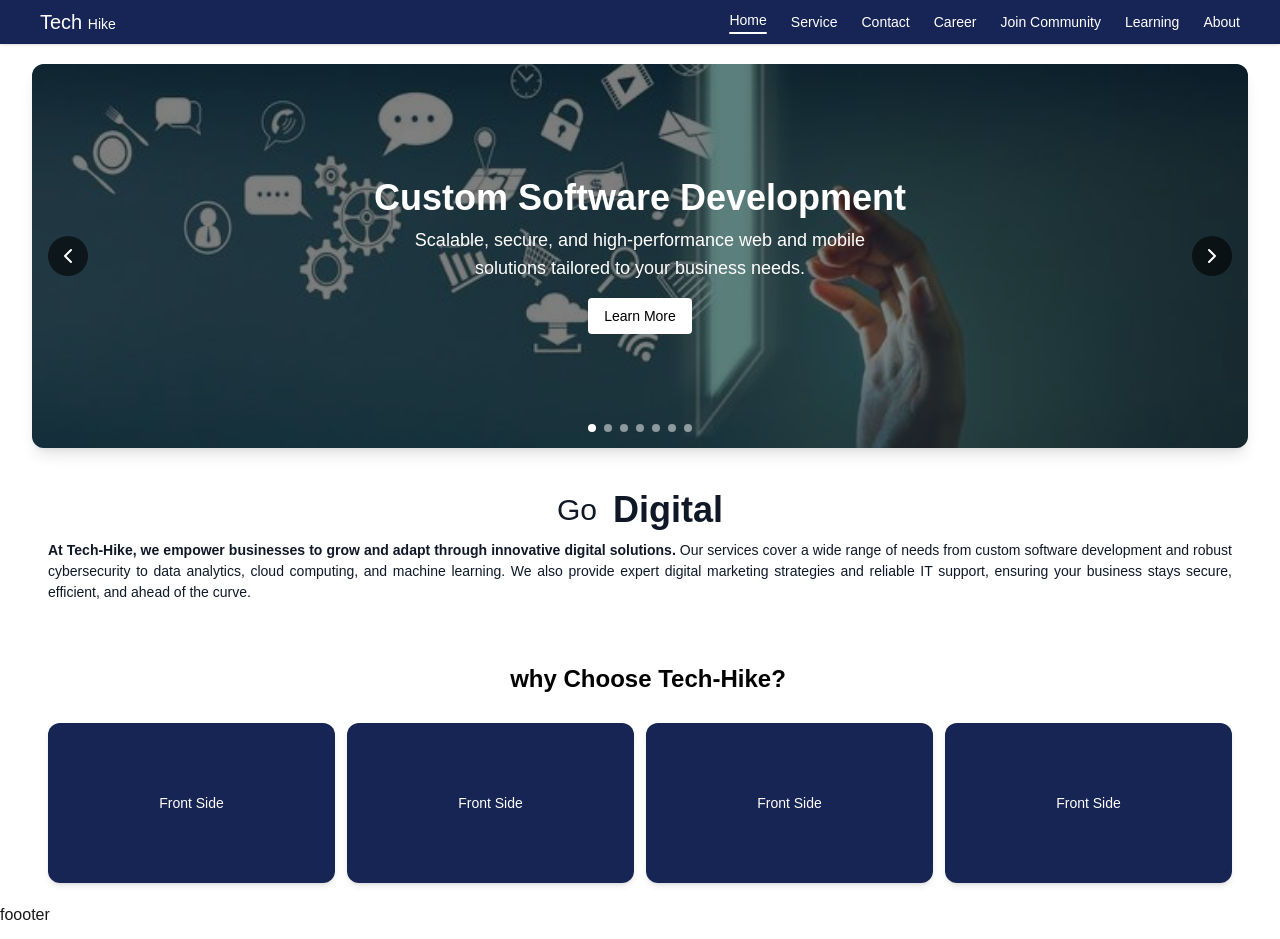
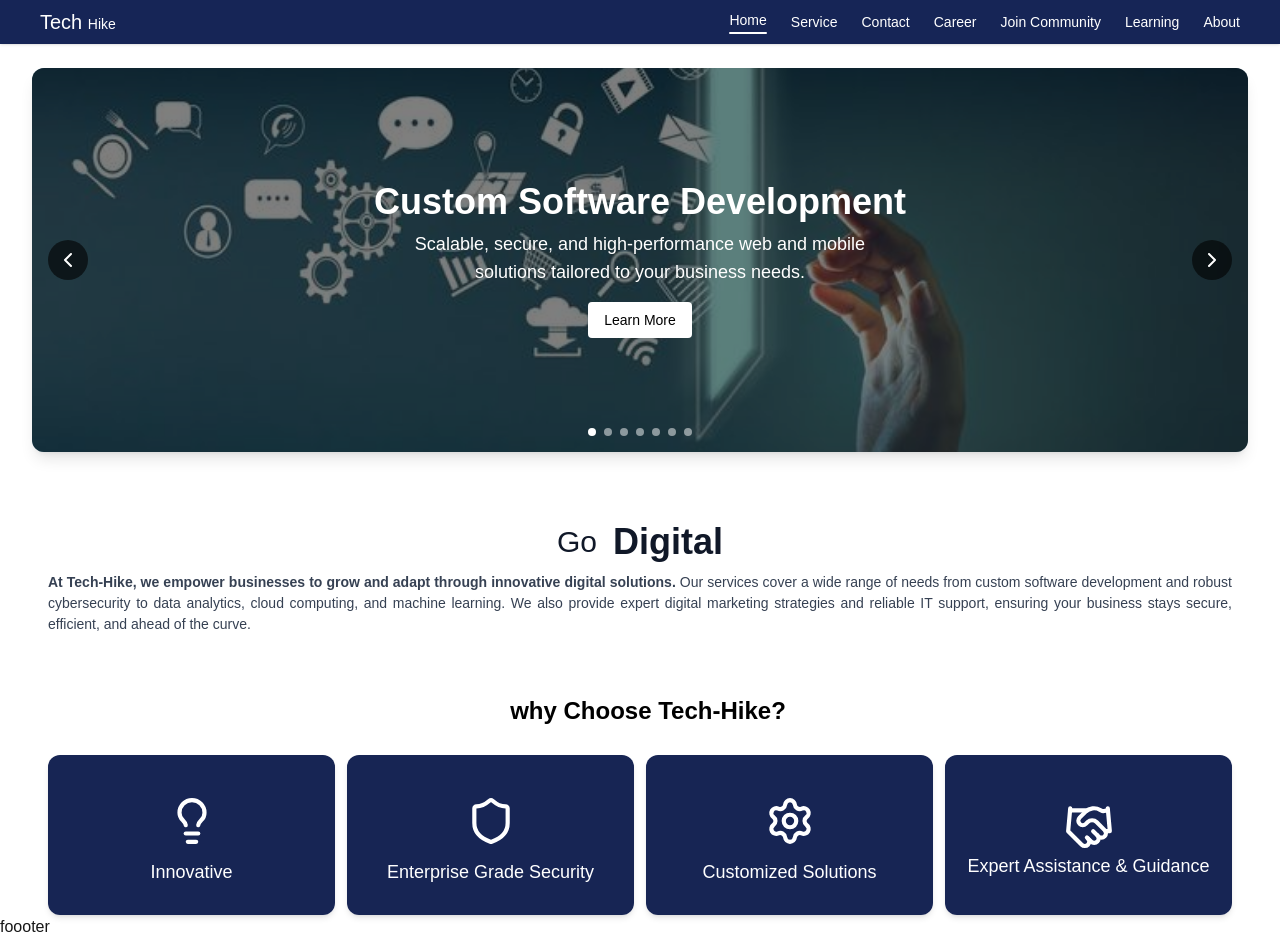
Before and after one commit to Chibuking35/teckstack, a Next.js app: page / in a window 1280 px wide. Built offline with nearby package versions, Linux system fonts and the light colour scheme.

Commit message:
just updated

```diff
--- a/src/app/page.tsx
+++ b/src/app/page.tsx
@@ -3,15 +3,16 @@ import FlipCard from "@/component/FlipCard";
 import TextFadeIn from "@/component/TextFadeIn";
 import { Slides } from "@/lib/Slide";
 import { div } from "framer-motion/client";
+import { Handshake, Lightbulb, Settings, Shield } from "lucide-react";
 
 const Home = () => {
   return (
-    <div className="min-h-screen bg-white text-gray-900  md:px-8 py-5 flex flex-col items-center space-y-8">
+    <div className="min-h-screen bg-white text-gray-900  md:px-8  flex flex-col items-center md:mt-6">
       <Slider slides={Slides} />
-      <div className="px-4 flex justify-center item">
+      <div className="px-4 flex justify-center item mt-15">
         <div className="flex flex-col justify-center items-center md:text-left w-full">
           {/* the welcome page*/}
-        <div className="flex flex-row items-center space-x-2 md:space-x-4">
+          <div className="flex flex-row items-center space-x-2 md:space-x-4 ">
             <TextFadeIn className="text-4xl md:text-3xl font-light py-3">
               Go
             </TextFadeIn>
@@ -21,7 +22,7 @@ const Home = () => {
             </TextFadeIn>
           </div>
 
-        <TextFadeIn className="text-justify text-[12px] md:text-[14px] font-light w-full">
+          <TextFadeIn className="text-justify text-[12px] md:text-[14px] font-light w-full text-gray-700">
             <span className="font-bold text-[14px]">
               At Tech-Hike, we empower businesses to grow and adapt through
               innovative digital solutions.
@@ -41,18 +42,30 @@ const Home = () => {
               </h1>
             </div>
 
-          <div className="grid gap-3 grid-cols-1 sm:grid-cols-2 md:grid-cols-3 lg:grid-cols-4">
+            <div className="grid gap-3 grid-cols-1 sm:grid-cols-2 md:grid -cols-3 lg:grid-cols-4">
               <div className="flex justify-center w-full">
                 <FlipCard
                   flipOnHover={false}
                   front={
-                  <div className="w-full h-full flex flex-col justify-center items-center bg-[var(--maincolor)] text-white">
-                    Front Side
+                    <div className="w-full h-full flex flex-col justify-center items-center bg-[var(--maincolor)] text-white p-5">
+                      <Lightbulb className="flex m-3 font-light" size={50} />
+                      <h1 className="text-center flex text-lg font-light ">
+                        Innovative
+                      </h1>
                     </div>
                   }
                   back={
-                  <div className="w-full h-full flex flex-col justify-center items-center bg-gray-300 text-black">
-                    Back Side
+                    <div className="w-full h-full flex flex-col justify-center items-center bg-gray-300  p-5 ">
+                      <h2 className="font-bold text-lg mb-3 text-gray-700">
+                        Innovative
+                      </h2>
+                      <h1 className="text-justify flex  font-light text-gray-700">
+                        We stay ahead of trends, delivering cutting-edge IT and
+                        digital solutions that are strategically designed and
+                        tailored to meet your unique business needs, ensuring
+                        you stay competitive in today's fast-paced digital
+                        landscape.
+                      </h1>
                     </div>
                   }
                 />
@@ -63,12 +76,50 @@ const Home = () => {
                   flipOnHover={false}
                   front={
                     <div className="w-full h-full flex flex-col justify-center items-center bg-[var(--maincolor)] text-white">
-                    Front Side
+                      <Shield className="flex m-3 " size={50} />
+                      <h1 className="text-center flex text-lg font-light">
+                        Enterprise Grade Security
+                      </h1>
                     </div>
                   }
                   back={
-                  <div className="w-full h-full flex flex-col justify-center items-center bg-gray-300 text-black">
-                    Back Side
+                    <div className="w-full h-full flex flex-col justify-center items-center bg-gray-300  p-5 ">
+                      <h1 className="font-bold text-lg mb-3 text-gray-700 md:text-[20px]">
+                        Enterprise Grade Security
+                      </h1>
+                      <h1 className="text-justify flex font-light text-gray-700">
+                        Your data and infrastructure are safeguarded by advanced
+                        cybersecurity protocols, real-time threat detection, and
+                        24/7 monitoring to ensure maximum protection and peace
+                        of mind.
+                      </h1>
+                    </div>
+                  }
+                />
+              </div>
+
+              <div className="flex justify-center w-full">
+                <FlipCard
+                  flipOnHover={false}
+                  front={
+                    <div className="w-full h-full flex flex-col justify-center items-center bg-[var(--maincolor)] text-white ">
+                      <Settings size={50} className="flex m-3" />
+                      <h1 className="flex text-center text-lg font-light">
+                        Customized Solutions
+                      </h1>
+                    </div>
+                  }
+                  back={
+                    <div className="w-full h-full flex flex-col justify-center items-center bg-gray-300  p-5 md:p-7">
+                      <h2 className="font-bold text-lg mb-3 text-gray-700">
+                        Customized Solutions
+                      </h2>
+                      <h1 className="text-justify flex font-light text-gray-700">
+                        We develop flexible and scalable systems that are
+                        precisely tailored to your business objectives, avoiding
+                        generic templates in favor of bespoke and future-ready
+                        solutions.
+                      </h1>
                     </div>
                   }
                 />
@@ -79,28 +130,22 @@ const Home = () => {
                   flipOnHover={false}
                   front={
                     <div className="w-full h-full flex flex-col justify-center items-center bg-[var(--maincolor)] text-white">
-                    Front Side
+                      <Handshake size={50} className="mt-3 flex" />
+                      <h1 className="flex text-center text-lg font-light">
+                        Expert Assistance & Guidance
+                      </h1>
                     </div>
                   }
                   back={
-                  <div className="w-full h-full flex flex-col justify-center items-center bg-gray-300 text-black">
-                    Back Side
-                  </div>
-                }
-              />
-            </div>
-
-            <div className="flex justify-center w-full">
-              <FlipCard
-                flipOnHover={false}
-                front={
-                  <div className="w-full h-full flex flex-col justify-center items-center bg-[var(--maincolor)] text-white">
-                    Front Side
-                  </div>
-                }
-                back={
-                  <div className="w-full h-full flex flex-col justify-center items-center bg-gray-300 text-black">
-                    Back Side
+                    <div className="w-full h-full flex flex-col justify-center items-center bg-gray-300 p-5 md:p-7">
+                      <h2 className="font-bold text-lg mb-3 text-gray-700">
+                        Expert Assistance & Guidance
+                      </h2>
+                      <h1 className="text-justify flex font-light text-gray-700">
+                        Our expert support team is always available to guide
+                        you, troubleshoot issues, and ensure your operations run
+                        smoothly and efficiently.
+                      </h1>
                     </div>
                   }
                 />
--- a/src/component/FlipCard.tsx
+++ b/src/component/FlipCard.tsx
@@ -61,7 +61,7 @@ const FlipCard = ({
         className="relative w-full h-full transition-transform duration-700 transform-style-preserve-3d"
         animate={isFlipped ? "back" : "front"}
         variants={cardVariants}
-        transition={{ duration: 0.1 }}
+        transition={{ duration: 0.03 }}
         style={{ transformStyle: "preserve-3d" }}
       >
         {/*front page */}
--- a/src/component/Navbar.tsx
+++ b/src/component/Navbar.tsx
@@ -3,6 +3,7 @@
 import Link from "next/link";
 import { usePathname } from "next/navigation";
 import { useEffect, useRef, useState } from "react";
+import { motion, AnimatePresence } from "framer-motion";
 
 const Navbar = () => {
   const pathname = usePathname();
@@ -53,7 +54,7 @@ const Navbar = () => {
         {/* Desktop Menu */}
         <div className="hidden md:flex items-center gap-6">
           {navLinks.map((link) => {
-            const isActive = pathname === link.href; // or use: pathname.startsWith(link.href)
+            const isActive = pathname === link.href;
             return (
               <div key={link.name} className="flex flex-col items-center relative">
                 <Link
@@ -101,10 +102,17 @@ const Navbar = () => {
             </svg>
           </button>
 
+          <AnimatePresence>
             {menuOpen && (
-            <div className="absolute top-10 right-0 bg-blue-950 py-4 rounded flex flex-col gap-2 w-48 text-center shadow-md z-50">
+              <motion.div
+                initial={{ opacity: 0, y: -10 }}
+                animate={{ opacity: 1, y: 0 }}
+                exit={{ opacity: 0, y: -10 }}
+                transition={{ duration: 0.25, ease: "easeInOut" }}
+                className="absolute top-10 right-0 bg-blue-950 py-4 rounded flex flex-col gap-2 w-48 text-center shadow-md z-50"
+              >
                 {navLinks.map((link) => {
-                const isActive = pathname === link.href; // or use: pathname.startsWith(link.href)
+                  const isActive = pathname === link.href;
                   return (
                     <Link
                       key={link.name}
@@ -119,8 +127,9 @@ const Navbar = () => {
                     </Link>
                   );
                 })}
-            </div>
+              </motion.div>
             )}
+          </AnimatePresence>
         </div>
       </div>
     </nav>
--- a/src/component/Slider.tsx
+++ b/src/component/Slider.tsx
@@ -76,7 +76,7 @@ const Slider = ({ slides }: SliderProps) => {
             className="object-cover"
           />
           <div className="absolute inset-0 bg-black/50 flex flex-col items-center justify-center text-center text-white p-4">
-            <h2 className="text-2xl md:text-4xl font-bold  text-sm ">{slide.title}</h2>
+            <h2 className="text-2xl md:text-4xl font-bold ">{slide.title}</h2>
             <p className="mt-2 text-sm md:text-lg w-[60%] m-0  md:w-[40%] md:text-center text-11px] font-light ">
               {slide.description}
             </p>
```
Also changed, not shown: public/growth.png (added). Lines whose indentation alone changed are shown as unchanged.
